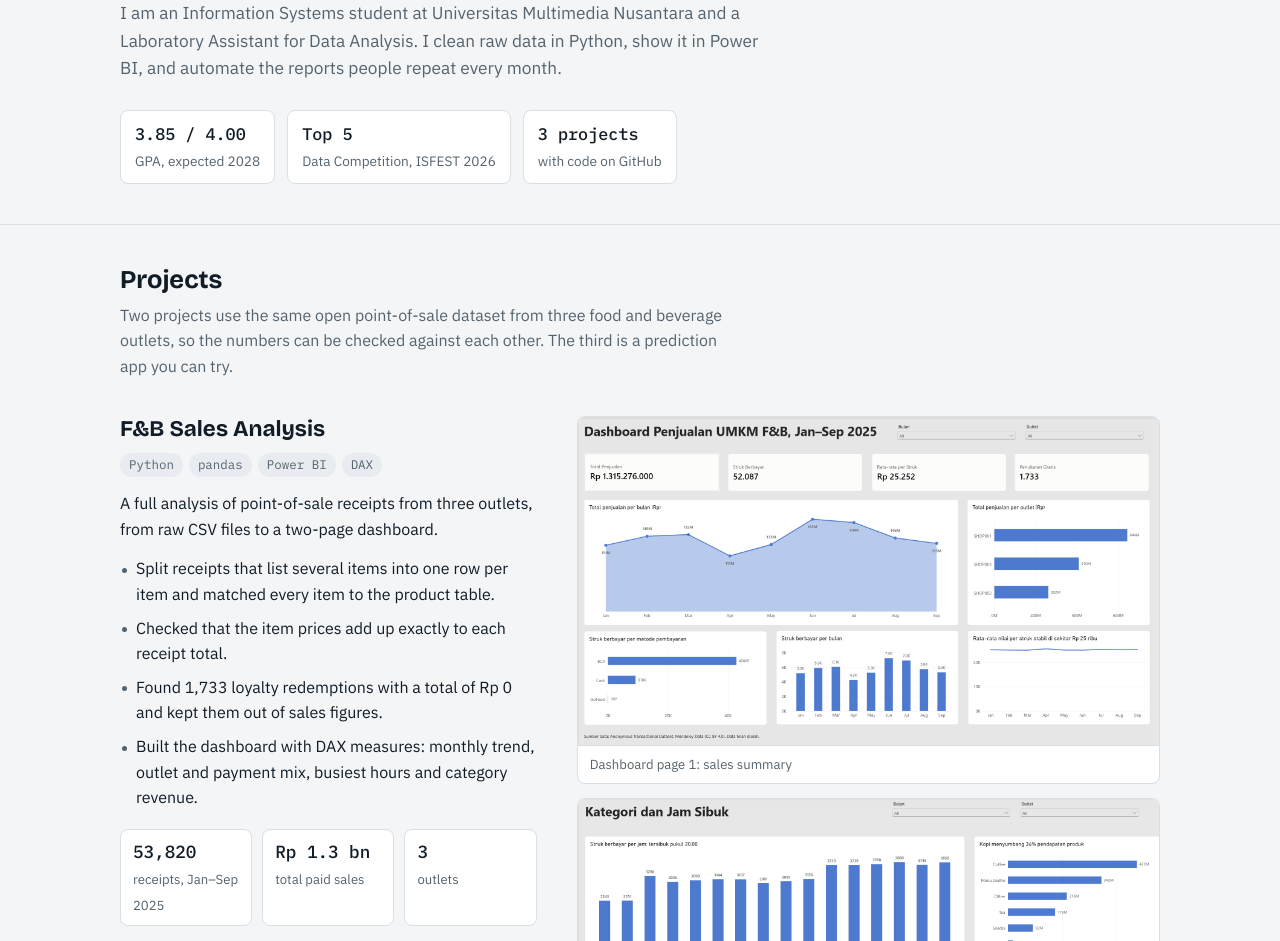
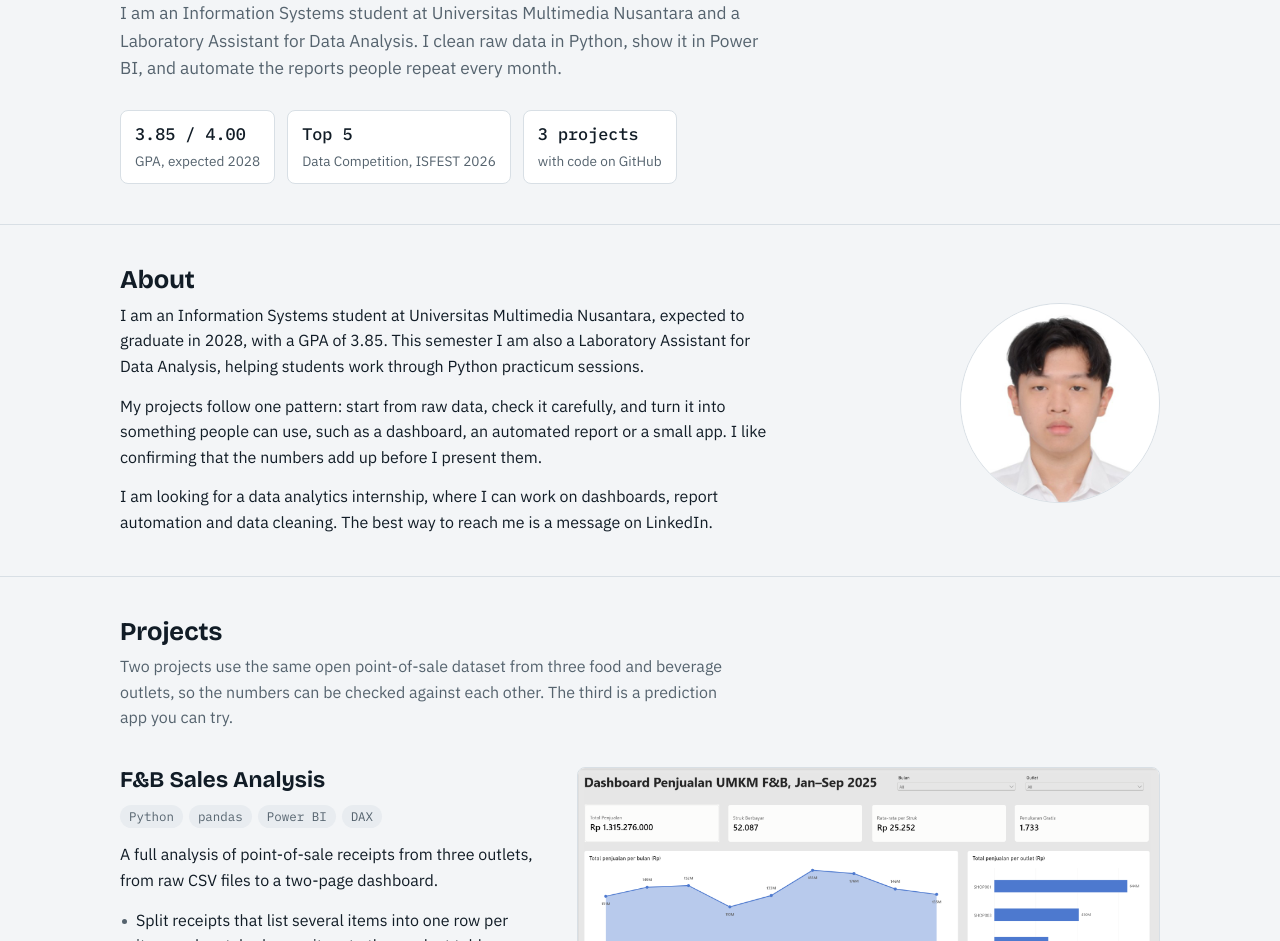
Before and after one commit to sujatamulyana01-max/sujatamulyana01-max.github.io, a plain HTML site: page index.html in a window 1280 px wide. Shown: the part 300-1241 px from the top of the page. Drawn offline with nearby package versions, Linux system fonts and the light colour scheme.

Commit message:
Add files via upload

```diff
--- a/index.html
+++ b/index.html
@@ -89,6 +89,13 @@ section { padding: 40px 0; border-top: 1px solid var(--line); }
 section > .wrap > h2 { font-size: 1.6rem; margin-bottom: 8px; }
 .sub { color: var(--muted); max-width: 64ch; margin-bottom: 28px; }
 
+/* about */
+.about { display: grid; grid-template-columns: minmax(0, 1fr) 200px; gap: 28px 48px; align-items: start; margin-top: 8px; }
+.about-text { display: grid; gap: 14px; max-width: 68ch; }
+.about-photo { margin: 0; }
+.about-photo img { width: 200px; height: 200px; border-radius: 50%; border: 1px solid var(--line); background: #fff; object-fit: cover; }
+.about-text p { color: var(--ink); }
+
 /* projects */
 .project { display: grid; grid-template-columns: minmax(0, 5fr) minmax(0, 7fr); gap: 28px 40px; padding: 32px 0; border-top: 1px solid var(--line); }
 .project:first-of-type { border-top: 0; padding-top: 8px; }
@@ -144,6 +151,9 @@ footer p { max-width: 70ch; }
   .role { grid-template-columns: minmax(0, 1fr); }
   .intro { padding-top: 36px; }
   .nums { grid-template-columns: repeat(2, minmax(0, 1fr)); }
+  .about { grid-template-columns: minmax(0, 1fr); }
+  .about-photo { order: -1; }
+  .about-photo img { width: 140px; height: 140px; }
 }
 @media (prefers-reduced-motion: reduce) {
   html { scroll-behavior: auto; }
@@ -156,6 +166,7 @@ footer p { max-width: 70ch; }
   <div class="wrap">
     <strong>Sujata Mulyana</strong>
     <nav aria-label="Sections">
+      <a href="#about">About</a>
       <a href="#projects">Projects</a>
       <a href="#skills">Skills</a>
       <a href="#experience">Experience</a>
@@ -174,6 +185,22 @@ footer p { max-width: 70ch; }
       <li><b>3 projects</b><span>with code on GitHub</span></li>
     </ul>
   </div>
+
+  <section id="about">
+    <div class="wrap">
+      <h2>About</h2>
+      <div class="about">
+      <div class="about-text">
+        <p>I am an Information Systems student at Universitas Multimedia Nusantara, expected to graduate in 2028, with a GPA of 3.85. This semester I am also a Laboratory Assistant for Data Analysis, helping students work through Python practicum sessions.</p>
+        <p>My projects follow one pattern: start from raw data, check it carefully, and turn it into something people can use, such as a dashboard, an automated report or a small app. I like confirming that the numbers add up before I present them.</p>
+        <p>I am looking for a data analytics internship, where I can work on dashboards, report automation and data cleaning. The best way to reach me is a message on LinkedIn.</p>
+      </div>
+      <figure class="about-photo">
+        <img src="img/foto.jpg" width="480" height="480" loading="lazy" alt="Portrait of Sujata Mulyana.">
+      </figure>
+      </div>
+    </div>
+  </section>
 
   <section id="projects">
     <div class="wrap">
@@ -340,7 +367,7 @@ footer p { max-width: 70ch; }
       <a class="primary" href="https://github.com/sujatamulyana01-max">GitHub</a>
       <a href="https://www.linkedin.com/in/sujata-mulyana/">LinkedIn</a>
     </div>
-    <p>Open to data analytics internships and freelance data projects. Send a message on LinkedIn.</p>
+    <p>Open to data analytics internships. Send a message on LinkedIn.</p>
     <p>Dashboard and report projects use the Anonymous Transactional Dataset by Mychael Maoeretz Engel, Ford Lumban Gaol, Aditya Kurniawan and Widodo Budiharto, Mendeley Data V2, DOI 10.17632/kcgf45y24m.2, licensed CC BY 4.0. The dataset authors do not endorse this work.</p>
   </div>
 </footer>
```
Also changed, not shown: img/foto.jpg (added).
